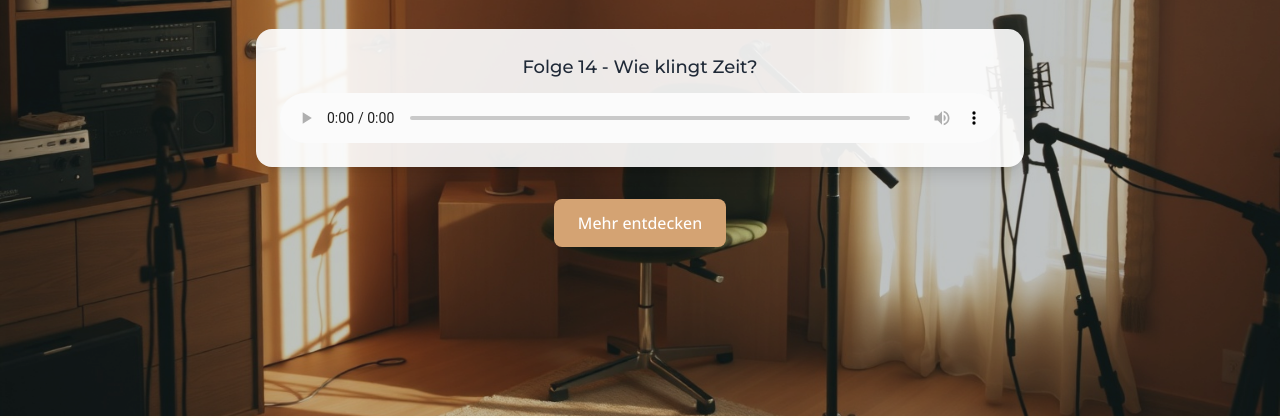
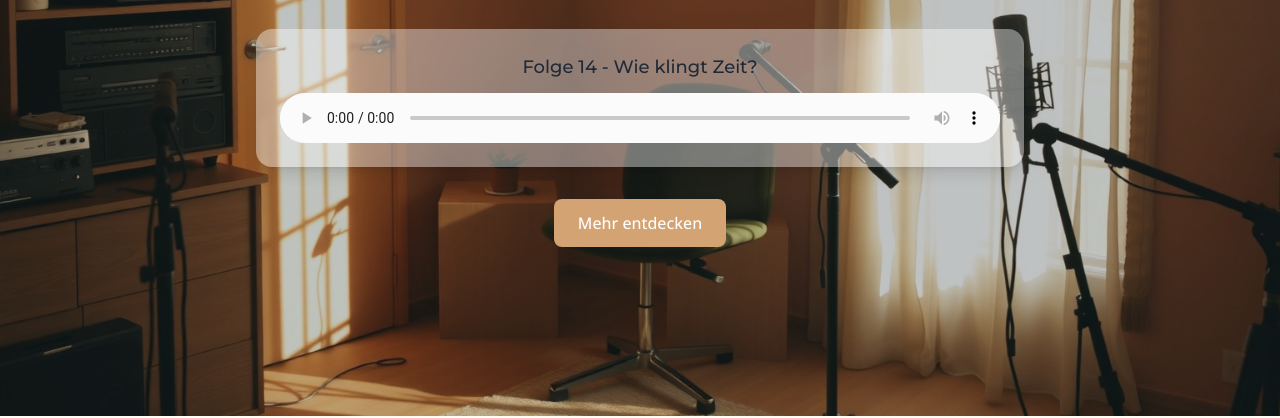
Before and after one commit to MichiHfu/PodcastWieKlingtZeit, a plain HTML site: page index.html in a window 1280 px wide. Shown: the part 384-802 px from the top of the page. Drawn offline with nearby package versions, Linux system fonts and the light colour scheme.

Commit message:
Update index.html
40 ocapacy

```diff
--- a/index.html
+++ b/index.html
@@ -126,7 +126,7 @@ transform: rotate(45deg);
 <div class="max-w-3xl mx-auto text-center text-white">
 <h1 class="text-4xl md:text-5xl font-bold mb-4">~ Bevor wir groß sind ~</h1>
 <p class="text-xl mb-8">Wir nehmen dich mit auf eine akustische Entdeckungsreise. Kinder und junge Menschen erzählen, wie sie Zeit erleben – zwischen Sehnsucht, Fantasie und kleinen Alltagsmomenten. Ein Hörmoment über das Jetzt und das Später.</p>
-<div class="bg-white bg-opacity-90 p-6 rounded-lg shadow-lg mb-8">
+<div class="bg-white bg-opacity-40 p-6 rounded-lg shadow-lg mb-8">
 <h3 class="text-gray-800 text-lg font-medium mb-3">Folge 14 - Wie klingt Zeit?</h3>
 <audio controls class="audio-player w-full" preload="auto">
   <source src="PODCAST_WieKlingtZeit.mp3" type="audio/mpeg">
```
